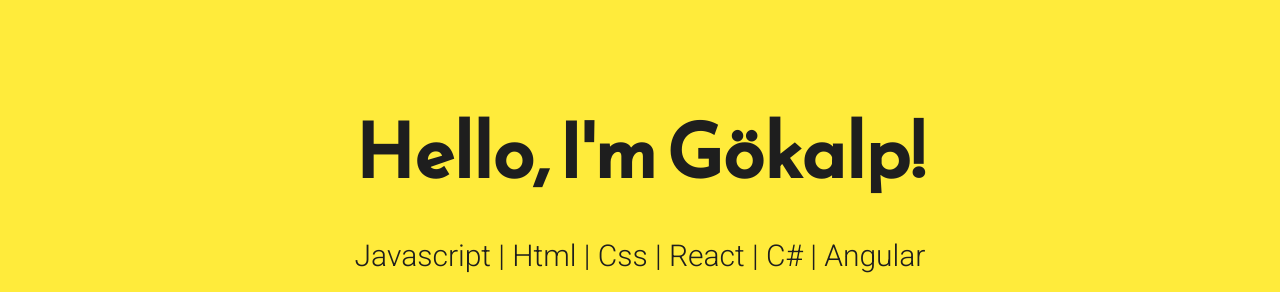
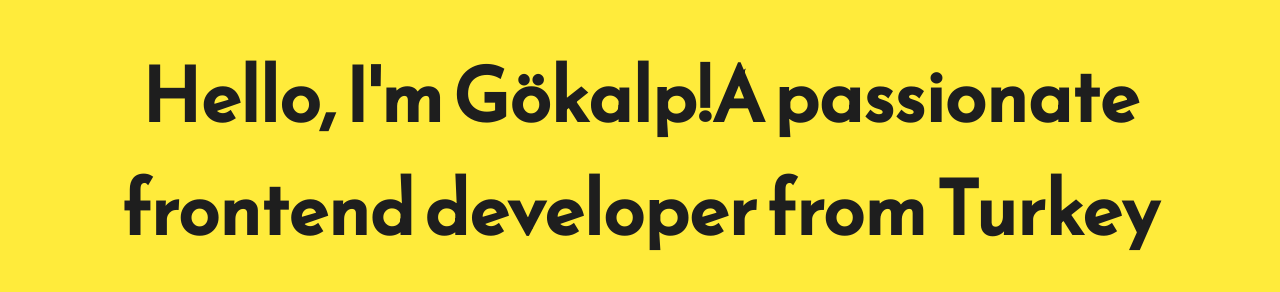
Before and after one commit to GokalpAvcu/gokalpavcu.github.io, a plain HTML site: page index.html in a window 1280 px wide. Shown: the part 161-453 px from the top of the page. Drawn offline with Linux system fonts and the light colour scheme.

Commit message:
Update index.html

```diff
--- a/index.html
+++ b/index.html
@@ -24,7 +24,7 @@
 </head>
 <body>
 	<main>
-		<div class="intro">Hello, I'm Gökalp!</div>
+		<div class="intro">Hello, I'm Gökalp!A passionate frontend developer from Turkey</div>
 		<div class="tagline">Javascript | Html | Css | React | C# | Angular</div>
 		<!-- Find your icons from here - https://fontawesome.com/icons?d=gallery&s=brands -->
 		<div class="icons-social">
```
